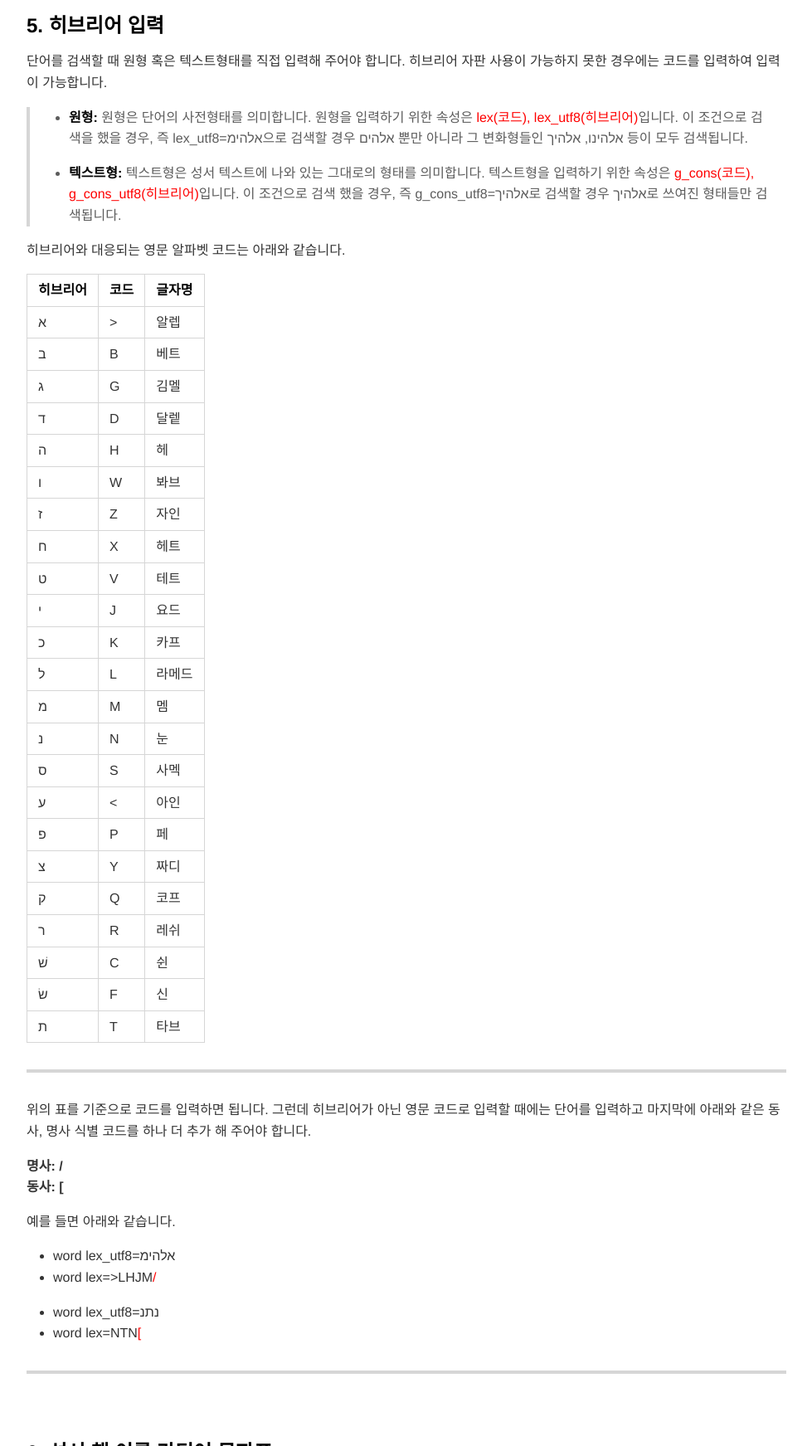
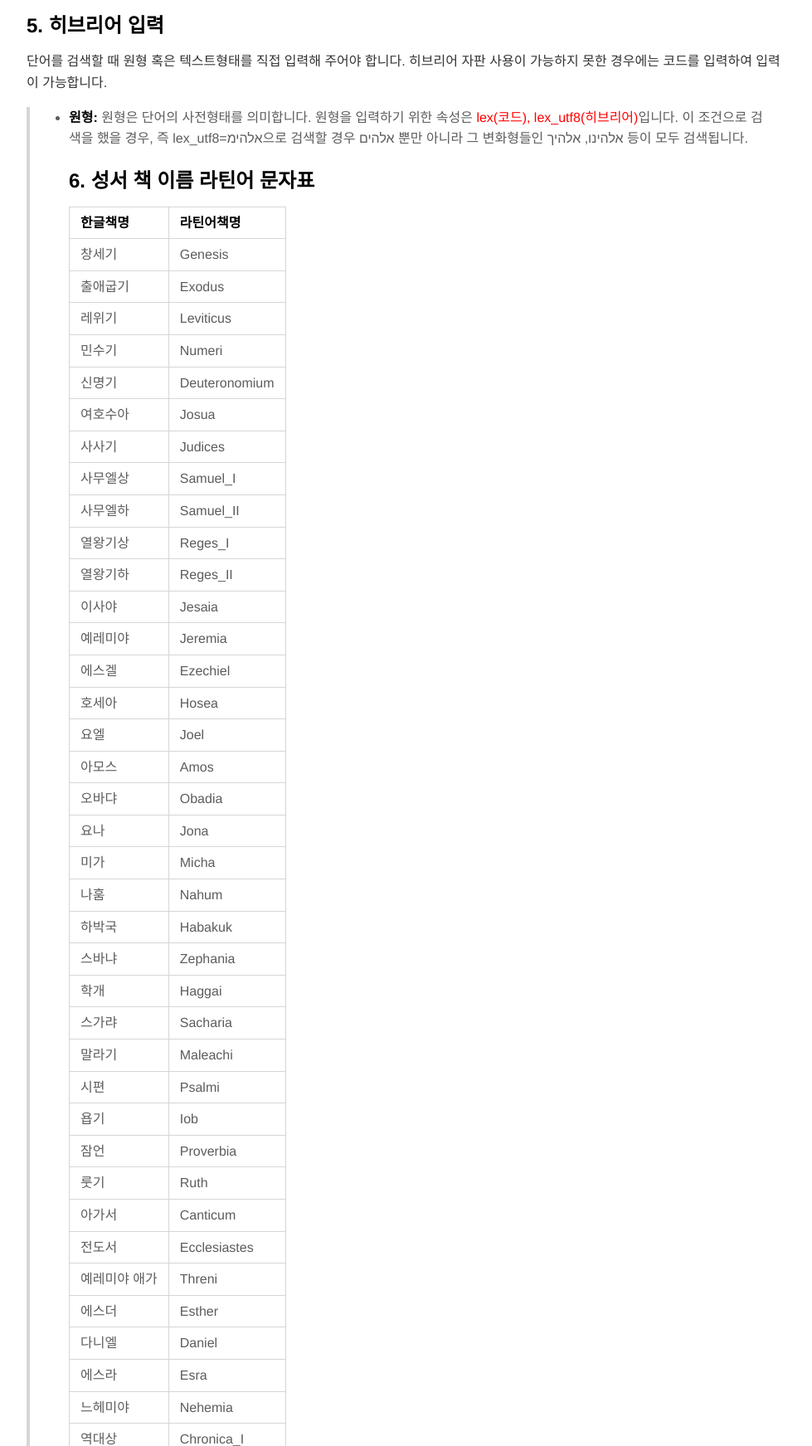
Before and after one commit to kungsik/kimsbible, a Python web app: template templates/search_tutorial.html in a window 1280 px wide. Shown: the part 4757-6500 px from the top of the page at 83% size, without its empty margins (150-1129 px from the left). Run offline with Jinja, Linux system fonts and the light colour scheme; the template is opened without the code that fills it, so the values that code supplies are empty; some libraries are stand-ins or nearby versions.

Commit message:
removed g_cons option

```diff
--- a/static/json/search_tree.json
+++ b/static/json/search_tree.json
@@ -48,7 +48,6 @@
     "title":"단어단위",
     "lex":"단어원형(코드)",
     "lex_utf8":"단어원형(히브리어)",
-    "g_cons":"단어텍스트형(코드)",
     "g_cons_utf8":"단어텍스트형(히브리어)",
     "sp":[{
       "title":"품사",
--- a/templates/search_tutorial.html
+++ b/templates/search_tutorial.html
@@ -138,55 +138,6 @@
  <li><strong>원형:</strong> 원형은 단어의 사전형태를 의미합니다. 원형을 입력하기 위한 속성은 <font color="red">lex(코드), lex_utf8(히브리어)</font>입니다. 이 조건으로 검색을 했을 경우, 즉 lex_utf8=אלהימ으로 검색할 경우 אלהים 뿐만 아니라 그 변화형들인 אלהינו, אלהיך 등이 모두 검색됩니다.</li>
  </ul>
  <ul>
- <li><strong>텍스트형:</strong>  텍스트형은 성서 텍스트에 나와 있는 그대로의 형태를 의미합니다. 텍스트형을 입력하기 위한 속성은 <font color="red">g_cons(코드), g_cons_utf8(히브리어)</font>입니다. 이 조건으로 검색 했을 경우, 즉 g_cons_utf8=אלהיך로 검색할 경우 אלהיך로 쓰여진 형태들만 검색됩니다.</li>
- </ul>
- </blockquote>
- <p>히브리어와 대응되는 영문 알파벳 코드는 아래와 같습니다.</p>
- <table>
- <thead>
- <tr><th>히브리어</th><th>코드</th><th>글자명</th></tr>
- </thead>
- <tbody>
- <tr><td>א</td><td>&gt;</td><td>알렙</td></tr>
- <tr><td>ב</td><td>B</td><td>베트</td></tr>
- <tr><td>ג</td><td>G</td><td>김멜</td></tr>
- <tr><td>ד</td><td>D</td><td>달렡</td></tr>
- <tr><td>ה</td><td>H</td><td>헤</td></tr>
- <tr><td>ו</td><td>W</td><td>봐브</td></tr>
- <tr><td>ז</td><td>Z</td><td>자인</td></tr>
- <tr><td>ח</td><td>X</td><td>헤트</td></tr>
- <tr><td>ט</td><td>V</td><td>테트</td></tr>
- <tr><td>י</td><td>J</td><td>요드</td></tr>
- <tr><td>כ</td><td>K</td><td>카프</td></tr>
- <tr><td>ל</td><td>L</td><td>라메드</td></tr>
- <tr><td>מ</td><td>M</td><td>멤</td></tr>
- <tr><td>נ</td><td>N</td><td>눈</td></tr>
- <tr><td>ס</td><td>S</td><td>사멕</td></tr>
- <tr><td>ע</td><td>&lt;</td><td>아인</td></tr>
- <tr><td>פ</td><td>P</td><td>페</td></tr>
- <tr><td>צ</td><td>Y</td><td>짜디</td></tr>
- <tr><td>ק</td><td>Q</td><td>코프</td></tr>
- <tr><td>ר</td><td>R</td><td>레쉬</td></tr>
- <tr><td>שׁ</td><td>C</td><td>쉰</td></tr>
- <tr><td>שׂ</td><td>F</td><td>신</td></tr>
- <tr><td>ת</td><td>T</td><td>타브</td></tr>
- </tbody>
- </table>
- <hr>
- <p>위의 표를 기준으로 코드를 입력하면 됩니다. 그런데 히브리어가 아닌 영문 코드로 입력할 때에는 단어를 입력하고 마지막에 아래와 같은 동사, 명사 식별 코드를 하나 더 추가 해 주어야 합니다.</p>
- <p><b>명사: /<br>
- 동사: [ </b></p>
- <p>예를 들면 아래와 같습니다.</p>
- <ul>
- <li>word lex_utf8=אלהימ</li>
- <li>word lex=&gt;LHJM<font color="red">/</font></li>
- </ul>
- <ul>
- <li>word lex_utf8=נתנ</li>
- <li>word lex=NTN<font color="red">[</font></li>
- </ul>
- <hr>
- <p><br></p>
  <h3 id="6-&#xC131;&#xC11C;-&#xCC45;-&#xC774;&#xB984;-&#xB77C;&#xD2F4;&#xC5B4;-&#xBB38;&#xC790;&#xD45C;">6. 성서 책 이름 라틴어 문자표</h3>
  <table>
  <thead>
```
